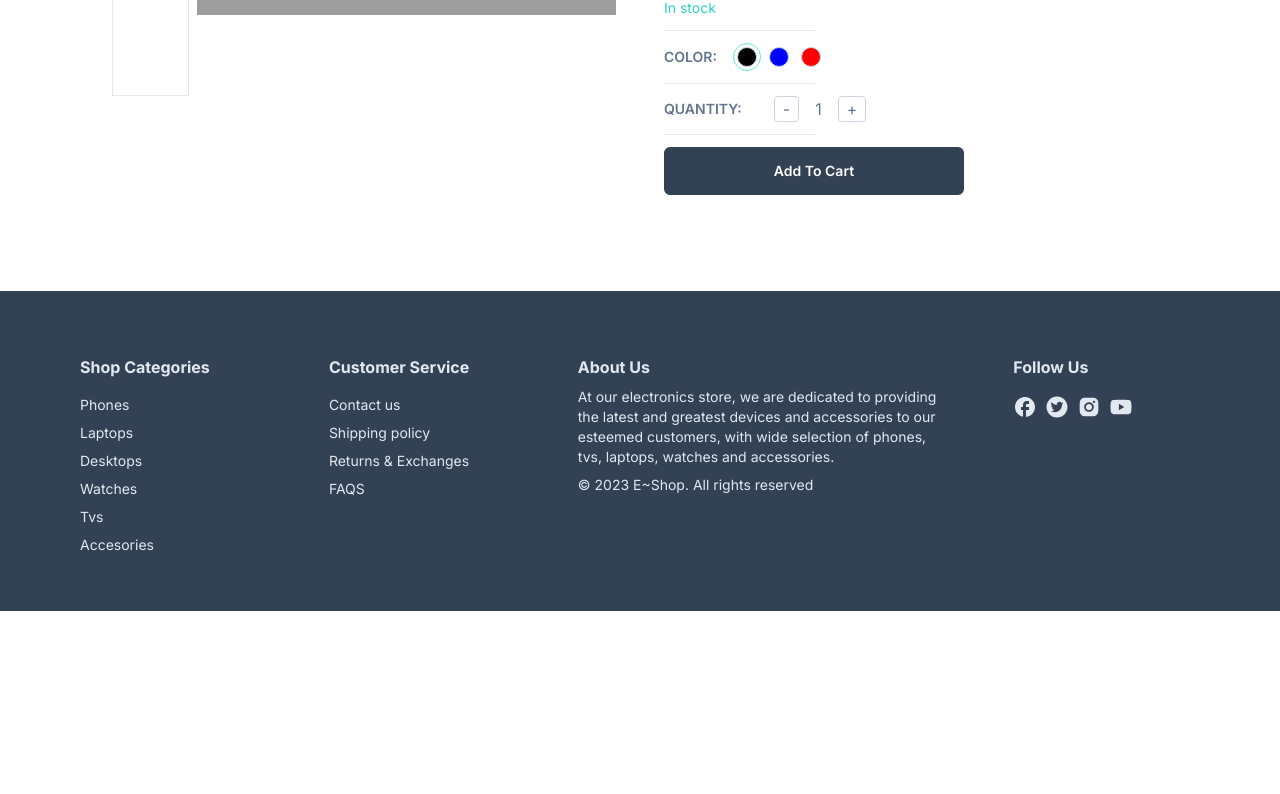
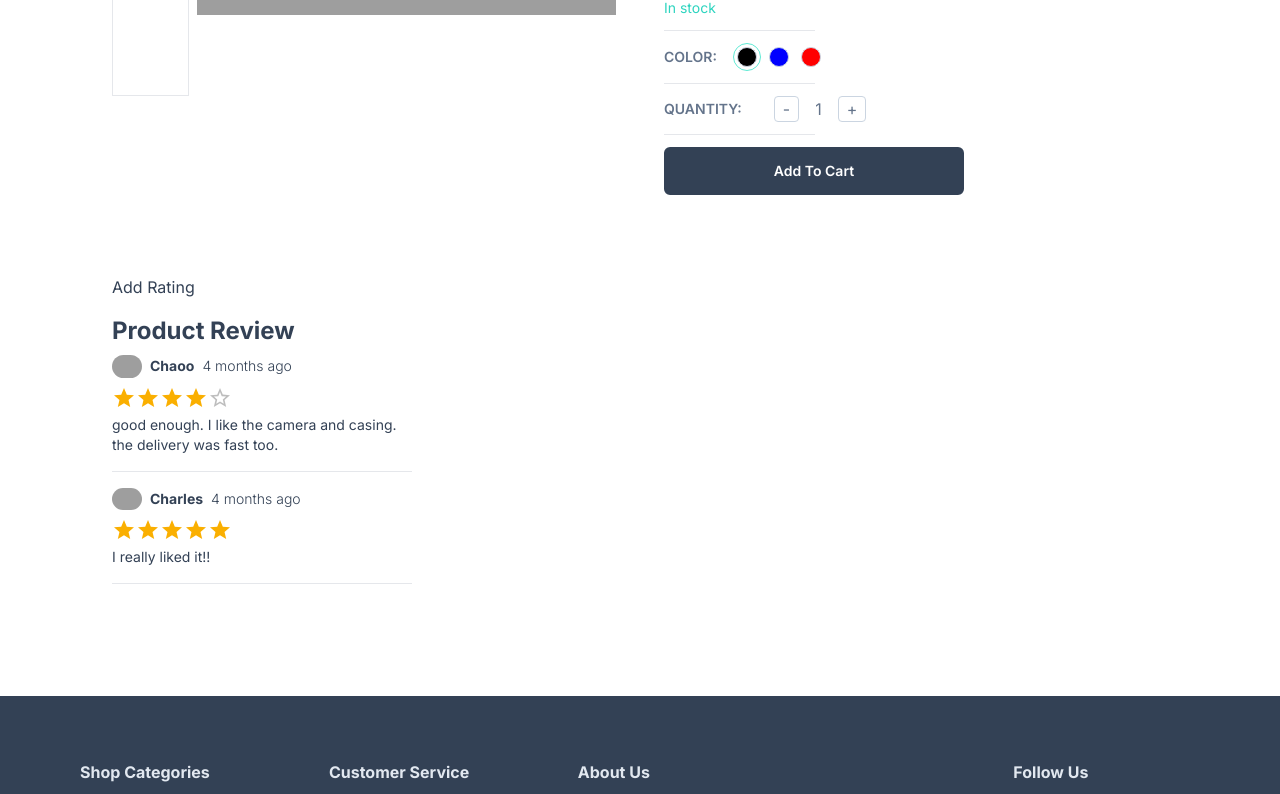
Before and after one commit to meshackkirwachumba/e-shop, a Next.js app: page /product/1 in a window 1280 px wide. Shown: the part 500-1294 px from the top of the page. Before the commit the page ends 1111 px from the top, so only its background shows below. Built offline with nearby package versions, Linux system fonts and the light colour scheme; grey boxes are pictures that could not be loaded; a web font is replaced by a local one.

Commit message:
displayed reviews

```diff
--- /dev/null
+++ b/app/components/Avatar.tsx
@@ -0,0 +1,23 @@
+import Image from "next/image";
+import { FaUserCircle } from "react-icons/fa";
+
+interface AvatarProps {
+  src?: string | null | undefined;
+}
+
+const Avatar = ({ src }: AvatarProps) => {
+  if (src) {
+    return (
+      <Image
+        src={src}
+        alt="user avatar"
+        width="30"
+        height="30"
+        className="rounded-full"
+      />
+    );
+  }
+  return <FaUserCircle size={24} />;
+};
+
+export default Avatar;
--- /dev/null
+++ b/app/components/Heading.tsx
@@ -0,0 +1,21 @@
+interface HeadingProps {
+  title: string;
+  center?: boolean;
+}
+
+const Heading = ({ title, center }: HeadingProps) => {
+  return (
+    <div className={center ? "text-center" : "text-start"}>
+      <h1
+        className="
+         font-bold
+         text-2xl
+       "
+      >
+        {title}
+      </h1>
+    </div>
+  );
+};
+
+export default Heading;
--- /dev/null
+++ b/app/product/[productId]/ListRating.tsx
@@ -0,0 +1,49 @@
+"use client";
+
+import Avatar from "@/app/components/Avatar";
+import Heading from "@/app/components/Heading";
+import { Rating } from "@mui/material";
+import moment from "moment";
+
+interface ListRatingProps {
+  product: any;
+}
+
+const ListRating = ({ product }: ListRatingProps) => {
+  return (
+    <div>
+      <Heading title="Product Review" />
+      <div className="mt-2 text-sm">
+        {product.reviews &&
+          product.reviews.map((review: any) => {
+            return (
+              <div
+                key={review.id}
+                className="
+                 max-w-[300px]
+             "
+              >
+                {/* user */}
+                <div className="flex items-center gap-2">
+                  <Avatar src={review.user.image} />
+                  <div className="font-bold">{review?.user.name}</div>
+                  <div className="font-light">
+                    {moment(review.createdDate).fromNow()}
+                  </div>
+                </div>
+                {/* rating */}
+                <div className="mt-2">
+                  <Rating value={review.rating} readOnly />
+                  {/* comment */}
+                  <div>{review.comment}</div>
+                  <hr className="mt-4 mb-4" />
+                </div>
+              </div>
+            );
+          })}
+      </div>
+    </div>
+  );
+};
+
+export default ListRating;
--- a/app/product/[productId]/page.tsx
+++ b/app/product/[productId]/page.tsx
@@ -1,17 +1,34 @@
 "use client";
 
 import { product } from "@/utils/product";
-import { useParams } from "next/navigation";
 import ProductDetails from "./ProductDetails";
 import Container from "@/app/components/Container";
+import ListRating from "./ListRating";
 
-const Product = () => {
-  const params = useParams();
+interface IPrams {
+  productId?: string;
+}
+const Product = ({ params }: { params: IPrams }) => {
+  console.log(params.productId);
 
   return (
     <div className="p-8">
       <Container>
         <ProductDetails product={product} />
+        {/* ratings */}
+        <div
+          className="
+           flex
+           flex-col
+           gap-4
+           mt-20
+         "
+        >
+          {/* rate a product */}
+          <div>Add Rating</div>
+          {/* list all product ratings */}
+          <ListRating product={product} />
+        </div>
       </Container>
     </div>
   );
--- a/next.config.js
+++ b/next.config.js
@@ -1,7 +1,7 @@
 /** @type {import('next').NextConfig} */
 const nextConfig = {
   images: {
-    domains: ["firebasestorage.googleapis.com"],
+    domains: ["firebasestorage.googleapis.com", "lh3.googleusercontent.com"],
   },
 };
 
--- a/package.json
+++ b/package.json
@@ -12,6 +12,7 @@
     "@emotion/react": "^11.11.1",
     "@emotion/styled": "^11.11.0",
     "@mui/material": "^5.14.15",
+    "moment": "^2.29.4",
     "next": "14.0.0",
     "react": "^18",
     "react-dom": "^18",
```
Also changed, not shown: 1 other file (tests, documents, lock files or other folders).
